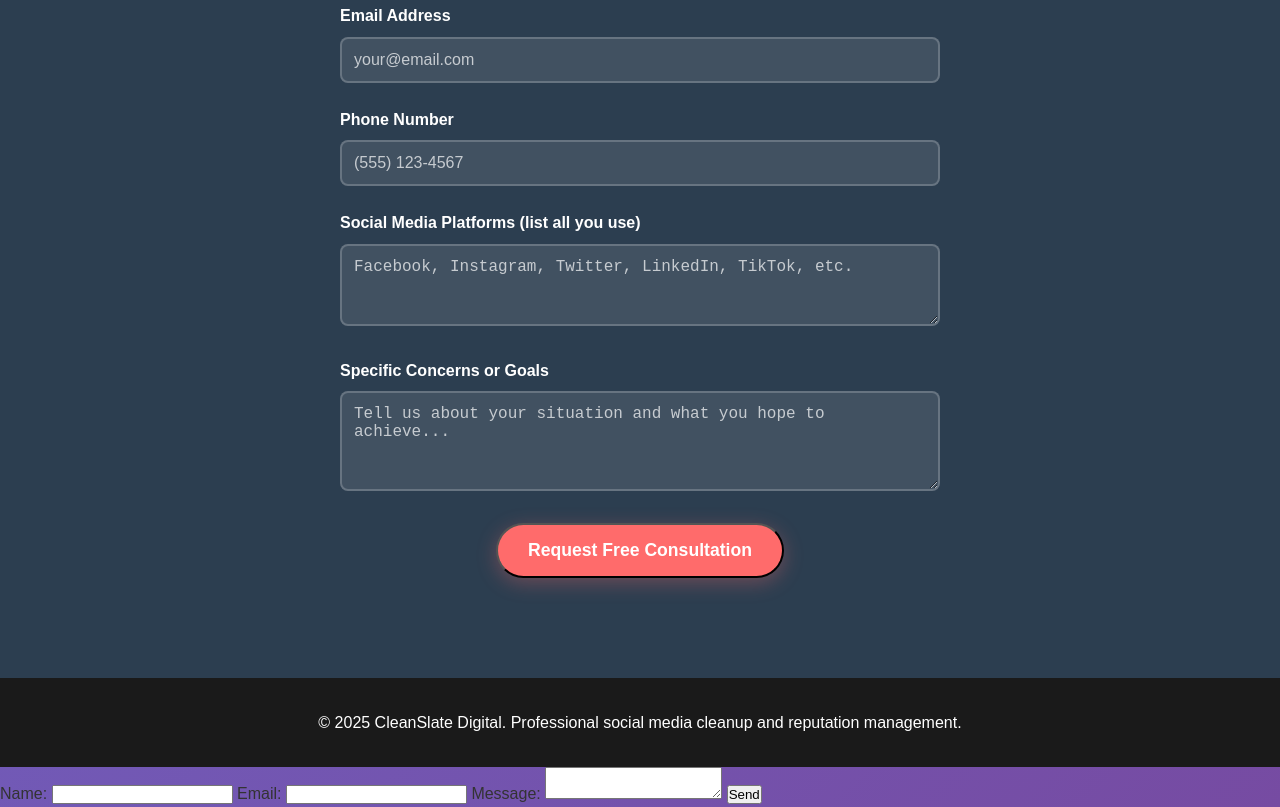
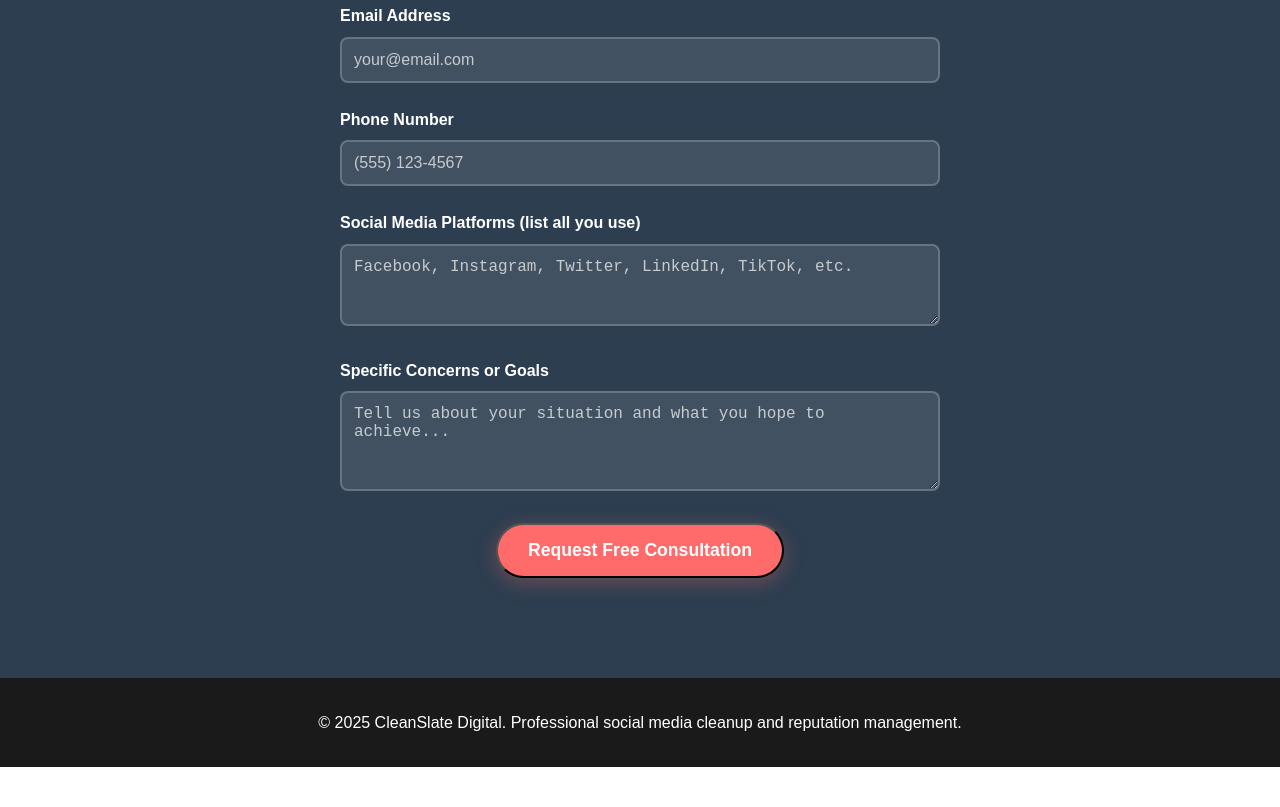
Before and after one commit to Clean-Slate-Digital/social-media-cleanup-website, a plain HTML site: page index.html in a window 1280 px wide. Shown: the part 2648-3455 px from the top of the page. After the commit the page ends 3415 px from the top, so only its background shows below. Drawn offline with Linux system fonts and the light colour scheme.

Commit message:
Update index.html

```diff
--- a/index.html
+++ b/index.html
@@ -502,23 +502,3 @@
     </script>
 </body>
 </html>
-<form name="contact" method="POST" data-netlify="true">
-  <input type="hidden" name="form-name" value="contact" />
-
-  <label>
-    Name:
-    <input type="text" name="name" />
-  </label>
-
-  <label>
-    Email:
-    <input type="email" name="email" />
-  </label>
-
-  <label>
-    Message:
-    <textarea name="message"></textarea>
-  </label>
-
-  <button type="submit">Send</button>
-</form>
```
